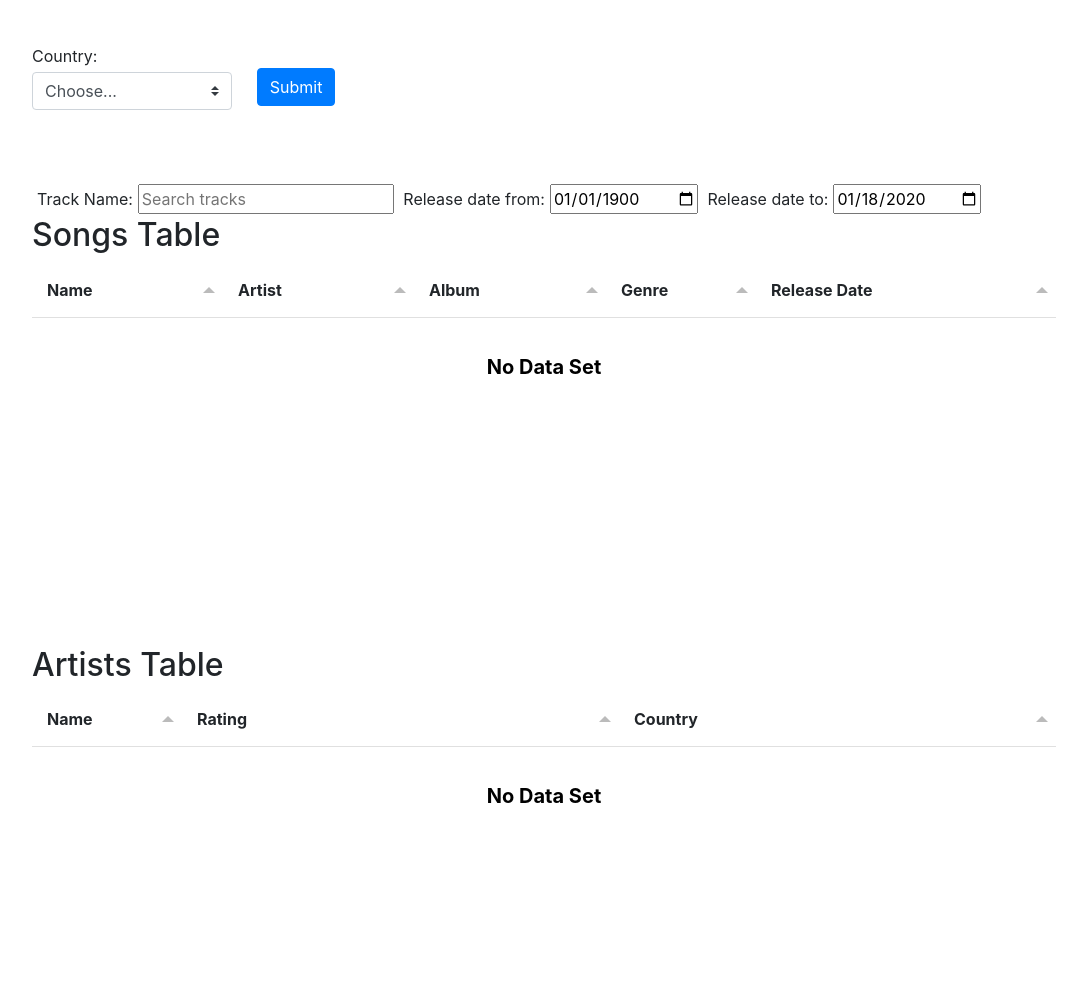
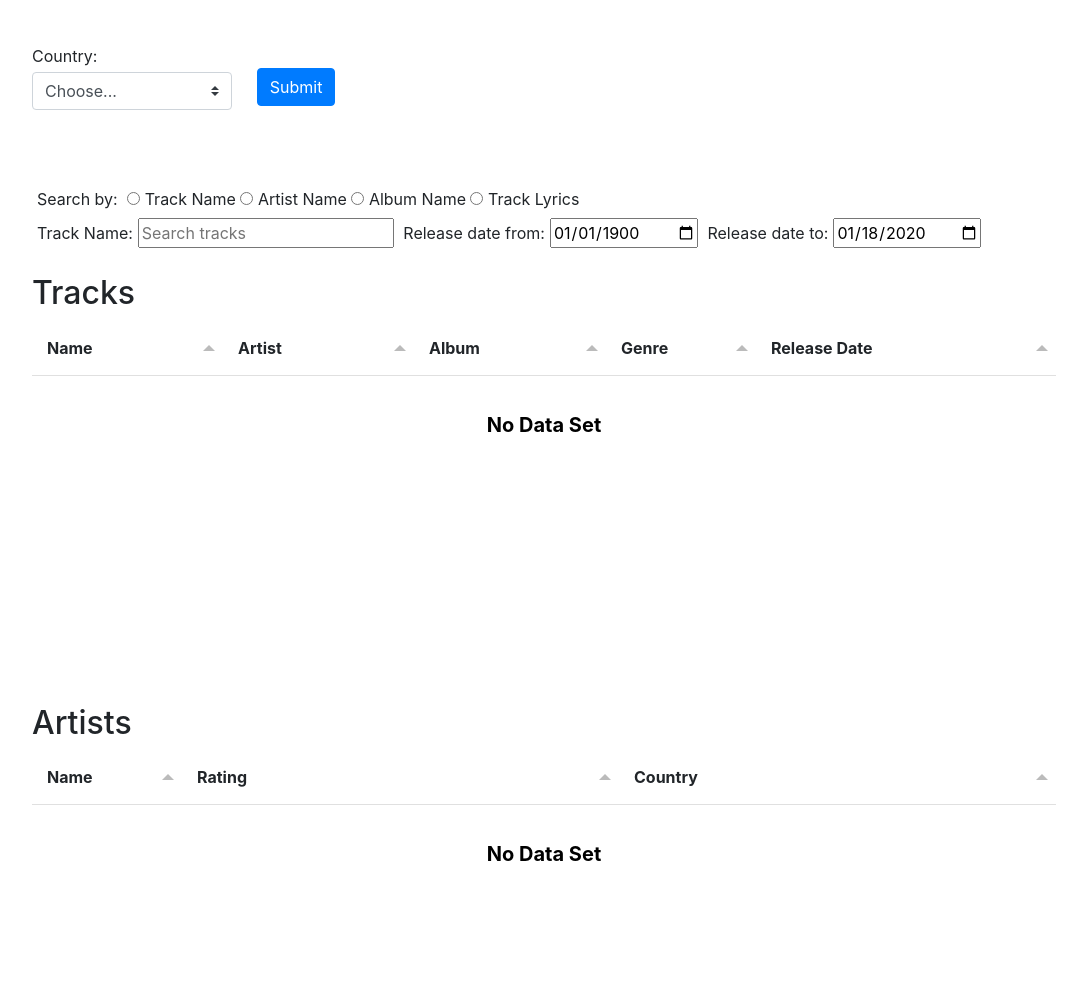
Before and after one commit to nadavbenyamini/dbs-project, a Flask app: page / in a window 1280 px wide. Shown: the part 187-1169 px from the top of the page, without its empty margins (96-1183 px from the left). Run offline with Flask 2, Linux system fonts and the light colour scheme; data that the repository does not hold is empty; some libraries are stand-ins or nearby versions.

Commit message:
Search works for all relevant fields

```diff
--- a/static/js/index.js
+++ b/static/js/index.js
@@ -53,11 +53,12 @@ var table_artists = new Tabulator("#artists-table", {
  	},
 });
 
-function get_table_songs(search_text=null, date_from=null, date_to=null) {
+function get_table_songs(search_text=null, date_from=null, date_to=null, search_by=null) {
     const params = {};
     if (search_text) params['search_text'] = search_text;
     if (date_from) params['date_from'] = date_from;
     if (date_to) params['date_to'] = date_to;
+    if (search_by) params['search_by'] = search_by;
     return new Tabulator("#songs-table", {
         height:"311px",
         layout:"fitColumns",
--- a/templates/index.html
+++ b/templates/index.html
@@ -42,15 +42,27 @@
 	    <br><br><br>
 
         <form id="tracks-form" style="display: inline">
+            <label style="margin: 5px">Search by: </label>
+            <input id="tracks-search-type" name="tracks-search-type" type="radio" value="track_name">
+            Track Name
+            <input id="tracks-search-type" name="tracks-search-type" type="radio" value="artist_name">
+            Artist Name
+            <input id="tracks-search-type" name="tracks-search-type" type="radio" value="album_name">
+            Album Name
+            <input id="tracks-search-type" name="tracks-search-type" type="radio" value="track_lyrics">
+            Track Lyrics
+            <br/>
+
             <label style="margin: 5px">Track Name: </label><input id="tracks-search-box" type="text" placeholder="Search tracks"/>
             <label style="margin: 5px">Release date from: </label><input id="tracks-date-from" type="date"/>
             <label style="margin: 5px">Release date to: </label><input id="tracks-date-to" type="date"/>
         </form>
-        <h2>Songs Table</h2>
+        <br/><br/>
+        <h2>Tracks</h2>
         <div id="songs-table"></div>
 
         <br><br><br>
-        <h2>Artists Table</h2>
+        <h2>Artists</h2>
         <div id="artists-table"></div>
 
     </div>
@@ -74,7 +86,8 @@
             const text = $('#tracks-search-box')[0].value;
             const date_from = $('#tracks-date-from')[0].value;
             const date_to = $('#tracks-date-to')[0].value;
-            get_table_songs(text, date_from, date_to);
+            const search_by = $('#tracks-search-type')[0].value;
+            get_table_songs(text, date_from, date_to, search_by);
         }
 
         $(document).ready(function(){
@@ -83,13 +96,24 @@
                 now.getFullYear().toString() + '-' +
                 ('0' + (now.getMonth()+1).toString()).substring(-1, 2) + '-' +
                 now.getDate().toString();
+
+            // Setting listeners
+            const wait = 500;
+            $('#tracks-date-from').change(delay(function() { get_table();}, wait));
+            $('#tracks-date-to').change(delay(function() { get_table();}, wait));
+            $('#tracks-search-box').keyup(delay(function() { get_table();}, wait));
+            $('#tracks-search-type').change(delay(function() {
+                if($('#tracks-search-box')[0].value.length > 0) get_table();
+            }, wait));
+
+            // Setting default values
             $('#tracks-date-from').val('1900-01-01');
             $('#tracks-date-to').val(nowString);
+            $('#tracks-search-type').val('track_name');
+
+            // First run
             get_table();
 
-            $('#tracks-date-from').change(delay(function() { get_table();}, 500));
-            $('#tracks-date-to').change(delay(function() { get_table();}, 500));
-            $('#tracks-search-box').keyup(delay(function() { get_table();}, 500));
         });
     </script>
 </body>
```
Also changed, not shown: server/track.py (+8 -7 lines).
